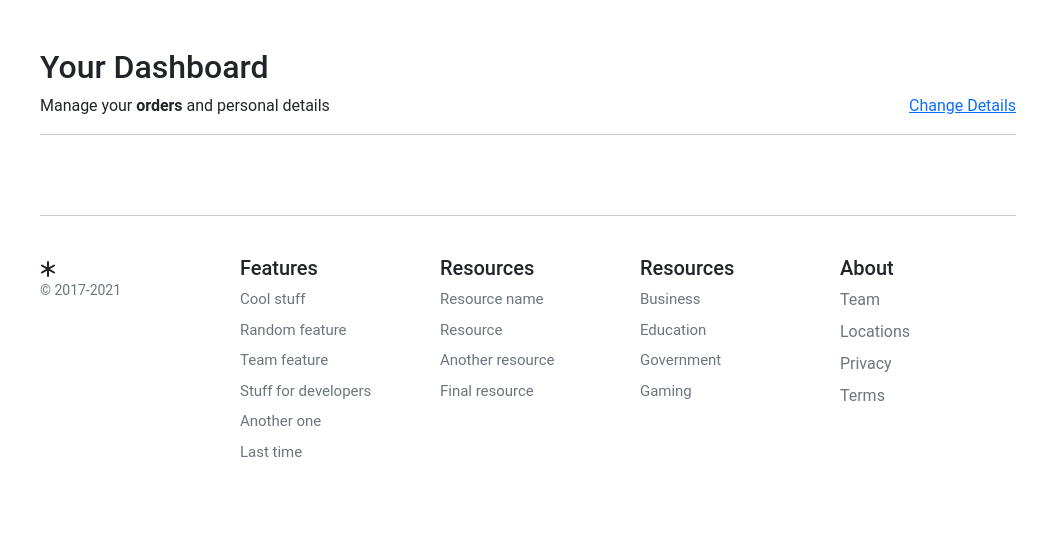
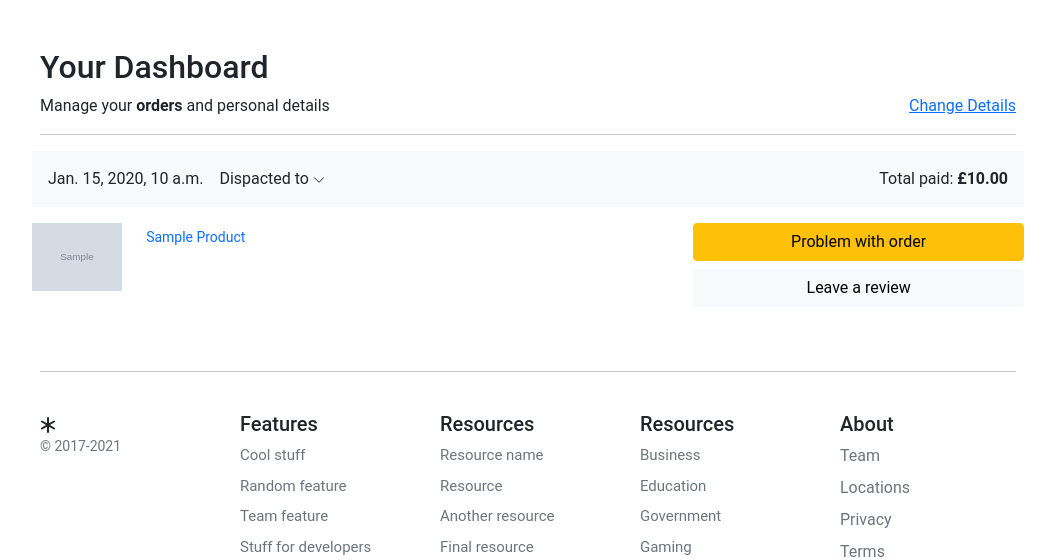
Before and after one commit to AslanZ-5/book-store, a Django app: page /account/dashboard/ in a window 1280 px wide. Shown: the part 93-653 px from the top of the page, without its empty margins (112-1167 px from the left). Run offline with Django 4.2, Linux system fonts and the light colour scheme; a user stored in the database is signed in; tables that the repository leaves empty hold one stand-in row (values such as "Sample post"); grey boxes marked "Sample" are stand-in pictures; parts of the project's set-up code (start-up, migrations or seed data) failed here and were passed over.

Commit message:
rendering all orders related to user

```diff
--- a/account/views.py
+++ b/account/views.py
@@ -9,10 +9,12 @@ from django.contrib.auth.decorators import login_required
 from .token  import account_activation_token
 from .forms import RegistrationForm, UserEditForm
 from .models import Userbase
+from orders.views import user_orders
 
 @login_required
 def dashboard(request):
-    return render(request,'account/user/dashboard.html')
+    orders = user_orders(request)
+    return render(request,'account/user/dashboard.html',{'orders':orders})
 
 @login_required
 def edit_details(request):
--- a/orders/views.py
+++ b/orders/views.py
@@ -27,3 +27,9 @@ def add(request):
 
 def payment_confirmation(data):
     Order.objects.filter(order_key=data).update(billing_status=True)
+
+
+def user_orders(request):
+    user_id = request.user.id
+    orders = Order.objects.filter(user_id=user_id).filter(billing_status=True)
+    return orders
--- a/templates/account/user/dashboard.html
+++ b/templates/account/user/dashboard.html
@@ -1,7 +1,9 @@
 
 {% extends "base.html" %}
- {% load static %} {% block title %}Basket Summary{%endblock %}
+{% load static %}
+ {% block title %}Basket Summary{%endblock %}
  {% block content %}
+
 <main class="pt-5">
   <div class="container" style="max-width: 1000px">
     <div class="col-12">
@@ -9,11 +11,79 @@
     </div>
     <div class="col-12 d-flex justify-content-between">
       <div>Manage your <b>orders</b> and personal details</div>
-        <div><a href="{% url 'account:edit_details' %}">Change Details</a></div>
+      <div><a href="{% url "account:edit_details" %}">Change Details</a></div>
     </div>
     <hr />
   </div>
   <div class="container" style="max-width: 1000px">
+    {% for order in orders %}
+    <div class="row g-3">
+
+      <div class="col-12 bg-light p-3 d-flex justify-content-between">
+        <div class="d-flex d-flex-inline">
+
+          <div class="pe-3">{{ order.created }}</div>
+          <div class="dropdown">
+          <a class="text-reset text-decoration-none dropdown-toggle" href="#" role="link" id="dropdownLink" data-bs-toggle="dropdown" aria-expanded="false">
+          Dispacted to
+          <svg xmlns="http://www.w3.org/2000/svg" width="12" height="12" fill="currentColor" class="bi bi-chevron-down" viewBox="0 0 16 16">
+            <path fill-rule="evenodd" d="M1.646 4.646a.5.5 0 0 1 .708 0L8 10.293l5.646-5.647a.5.5 0 0 1 .708.708l-6 6a.5.5 0 0 1-.708 0l-6-6a.5.5 0 0 1 0-.708z"/>
+          </svg>
+          </a>
+
+          <ul class="dropdown-menu" aria-labelledby="dropdownLink">
+            <li class="item small">{{order.full_name}}</li>
+            <li class="item small">{{order.address1}}</li>
+            <li class="item small">{{order.address2}}</li>
+            <li class="item small">{{order.post_code}}</li>
+          </ul>
+          </div>
+
+        </div>
+        <div class="text-end">
+          Total paid: <span class="fw-bold">£{{ order.total_paid }}</span>
+        </div>
+      </div>
+      <div class="col-md-5 col-lg-4 order-md-last p-0 order-3">
+        <div class="d-grid gap-2 ">
+          <button class="btn btn-warning" type="button">Problem with order</button>
+          <button class="btn btn-light" type="button">Leave a review</button>
+        </div>
+      </div>
+
+      <div class="col-md-7 col-lg-8 p-0">
+
+        {% for item in order.items.all %}
+
+        <div class="card mb-3 border-0">
+          <div class="row g-0">
+            <div class="col-md-2 d-none d-md-block">
+              <img class="img-fluid" style="width:90px" src="{{item.product.image.url}}" />
+            </div>
+            <div class="col-md-10">
+              <div class="card-body p-1">
+                <a class="text-decoration-none" href="{{ item.product.get_absolute_url }}">
+                  <p class="card-text small">{{item.product|title}}</p>
+                </a>
+              </div>
+            </div>
+          </div>
+        </div>
+
+
+        {% endfor %}
+
+
+      </div>
+
+    </div>
+    {% endfor %}
+
   </div>
 </main>
+
+
+
+
+
 {% endblock %}
```
Lines whose indentation alone changed are shown as unchanged.
